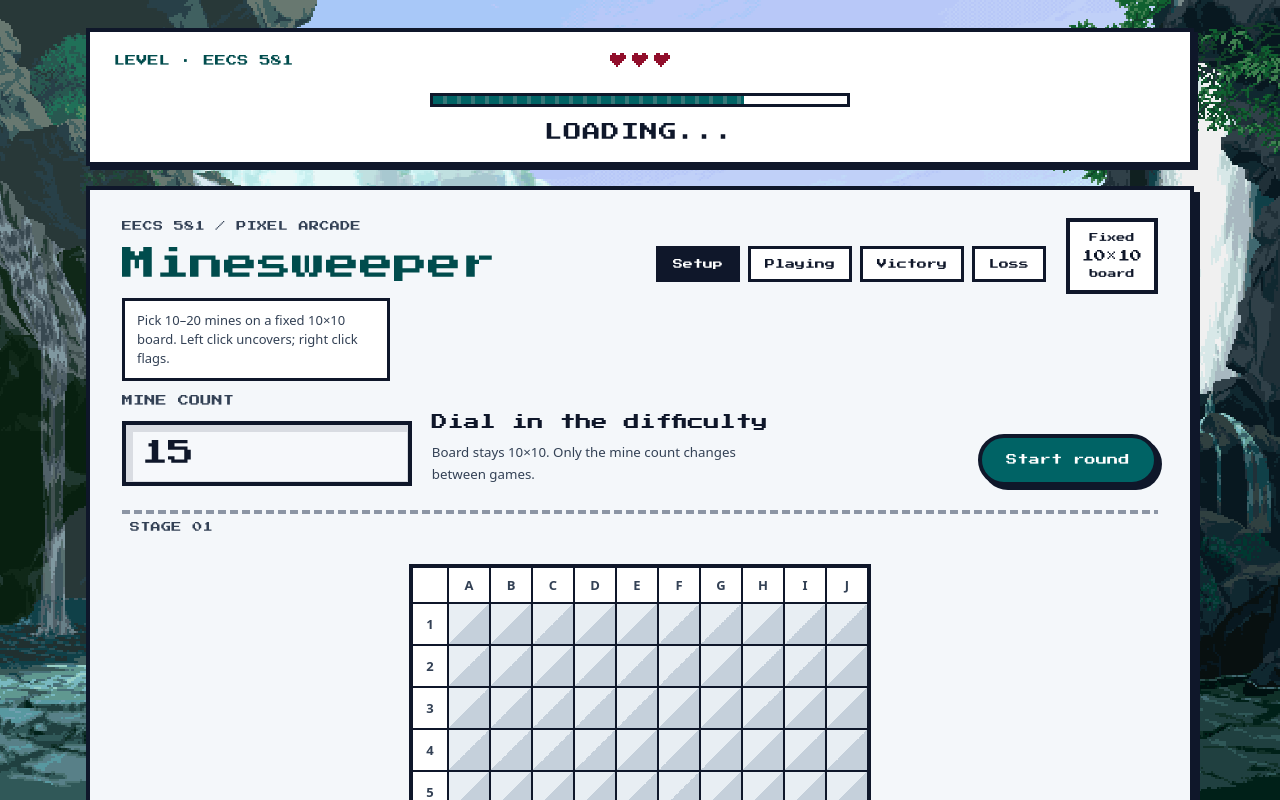
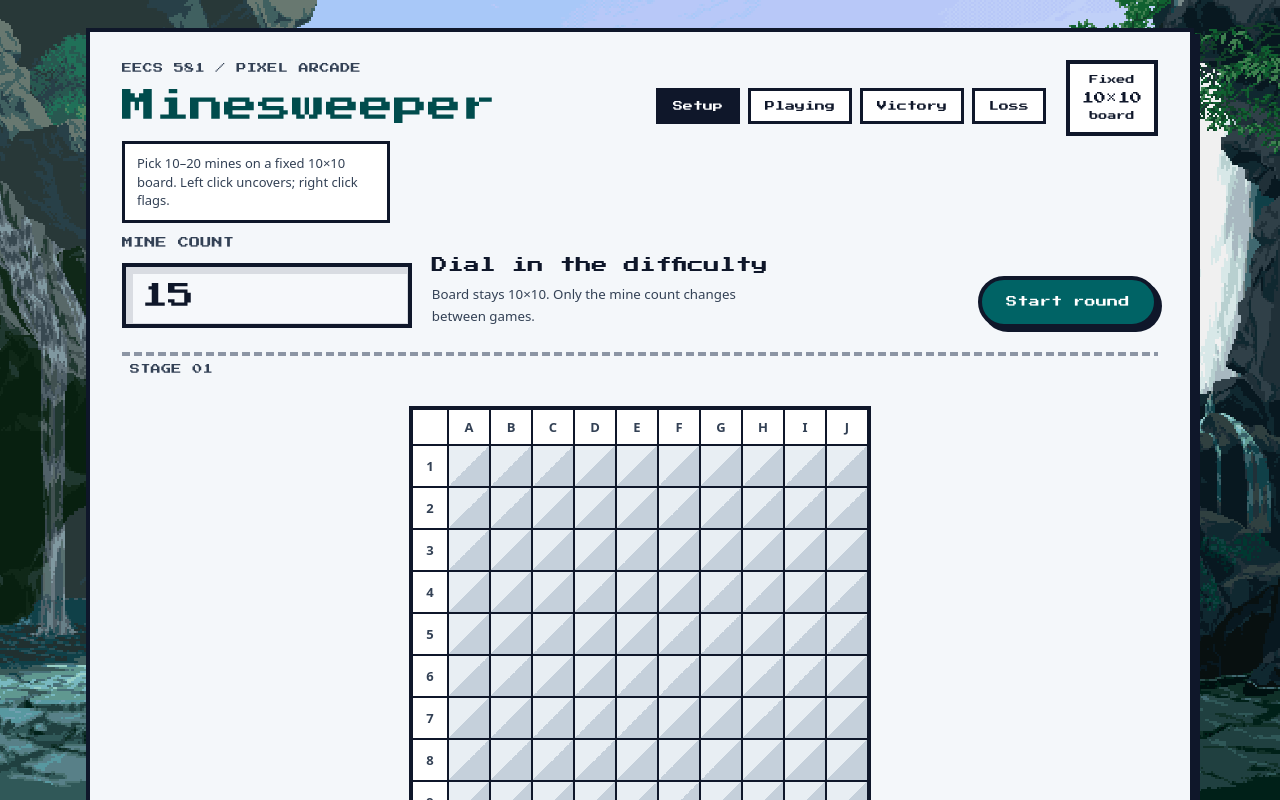
Before and after one commit to byAnh-dev/EECS581-Project1-Minesweeper, a React (Vite) app: page / in a window 1280 px wide. Shown: the top 800 px of the page. Built offline with nearby package versions, Linux system fonts and the light colour scheme.

Commit message:
fix the loading screen that was stuck

```diff
--- a/src/UserInterface.tsx
+++ b/src/UserInterface.tsx
@@ -6,7 +6,6 @@ import { useMemo, useState } from "react";
 import { createBoard } from "./boardManager";
 import GameBoard from "./components/GameBoard";
 import SetupControls from "./components/SetupControls";
-import TopPanel from "./components/TopPanel";
 import { processFlagInput, processSetupInput, processUncoverInput } from "./inputHandler";
 import { BOARD_SIZE, type GameState, type Position } from "./types";
 
@@ -100,8 +99,6 @@ export default function UserInterface() {
 
   return (
     <main className="page">
-      <TopPanel />
-
       <section className="shell">
         {/* Title, how to play, and which phase we are in */}
         <header className="shell-header">
--- a/src/components/TopPanel.tsx
+++ /dev/null
@@ -1,34 +0,0 @@
-export default function TopPanel() {
-  return (
-    <div className="top-panel">
-      <p className="top-panel__level">LEVEL · EECS 581</p>
-
-      {/* Decorative hearts; these do not represent gameplay lives. */}
-      <div className="top-panel__hearts" aria-hidden="true">
-        {[0, 1, 2].map((heart) => (
-          <svg
-            key={heart}
-            width="16"
-            height="14"
-            viewBox="0 0 16 14"
-            focusable="false"
-          >
-            <path
-              d="M2 0H6V2H10V0H14V2H16V6H14V8H12V10H10V12H8V14H6V12H4V10H2V8H0V2H2Z"
-              fill="currentColor"
-            />
-          </svg>
-        ))}
-      </div>
-
-      {/* Static Figma artwork, not actual loading progress. */}
-      <div className="top-panel__loading" aria-hidden="true">
-        <div className="top-panel__track">
-          <div className="top-panel__fill" />
-        </div>
-
-        <p className="top-panel__loading-text">LOADING...</p>
-      </div>
-    </div>
-  );
-}
--- a/src/styles.css
+++ b/src/styles.css
@@ -609,105 +609,3 @@ h1 {
     margin-left: 0;
   }
 }
-
-/* Top loading panel: level label, hearts, and the LOADING bar. */
-.top-panel {
-  position: relative;
-  box-sizing: border-box;
-
-  width: 100%;
-  max-width: 1108px;
-  min-height: 134.39px;
-  margin: 0 auto 20px;
-  padding: 19.75px 24px 16px;
-
-  border: 4px solid #0f172a;
-  background: #ffffff;
-  box-shadow: 4px 4px 0 #0f172a;
-
-  font-family: "Press Start 2P", monospace;
-  font-weight: 400;
-
-  container-type: inline-size;
-  container-name: arcade-header;
-}
-
-.top-panel__level {
-  margin: 0;
-  color: #004c4d;
-  font-size: 11px;
-  font-weight: 400;
-  line-height: 17px;
-  letter-spacing: 0.22px;
-}
-
-.top-panel__hearts {
-  position: absolute;
-  top: 21.25px;
-  left: 50%;
-  transform: translateX(-50%);
-
-  display: flex;
-  gap: 6px;
-  color: #910e2b;
-}
-
-.top-panel__hearts svg {
-  display: block;
-  flex: none;
-}
-
-/* The bar begins approximately 60.5px below the inner top edge. */
-.top-panel__loading {
-  display: flex;
-  flex-direction: column;
-  align-items: center;
-  gap: 11px;
-  margin-top: 23.75px;
-}
-
-.top-panel__track {
-  box-sizing: border-box;
-  width: 420px;
-  max-width: 100%;
-  height: 14px;
-  overflow: hidden;
-
-  border: 3px solid #0f172a;
-  background: #ffffff;
-}
-
-.top-panel__fill {
-  width: 75%;
-  height: 100%;
-
-  background: repeating-linear-gradient(
-    to right,
-    #006365 0 10px,
-    #367879 10px 14px
-  );
-}
-
-.top-panel__loading-text {
-  margin: 0;
-  color: #0f172a;
-  font-size: 18px;
-  font-weight: 400;
-  line-height: 28px;
-  letter-spacing: 1.08px;
-  text-align: center;
-}
-
-/* Move hearts onto their own row when space is limited. */
-@container arcade-header (max-width: 520px) {
-  .top-panel__hearts {
-    position: static;
-    transform: none;
-    justify-content: center;
-    margin-top: 16px;
-  }
-
-  .top-panel__loading {
-    margin-top: 16px;
-  }
-}
```
